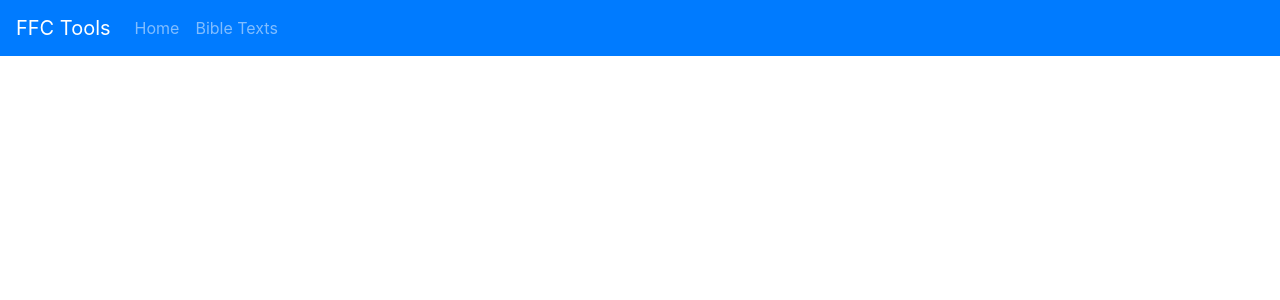
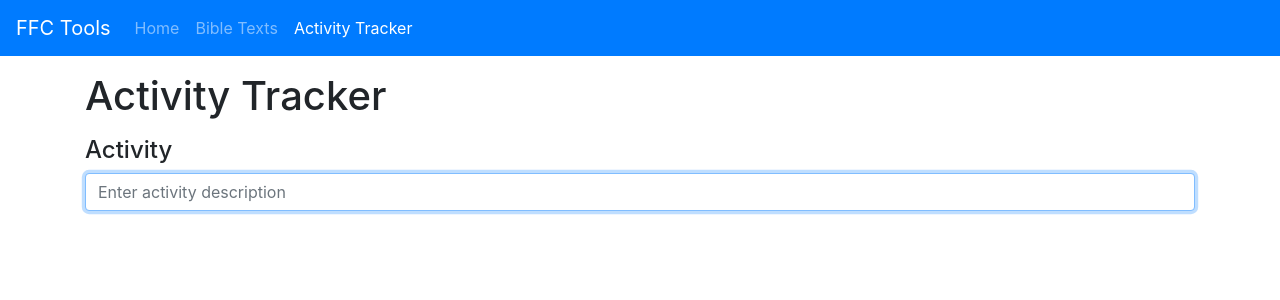
Before and after one commit to faithfc/ffc-tools, a Vue app: page /tracker in a window 1280 px wide. Shown: the top 300 px of the page. Built offline with nearby package versions, Linux system fonts and the light colour scheme.

Commit message:
Add Activity Tracker page

```diff
--- a/src/components/MainNavbar.vue
+++ b/src/components/MainNavbar.vue
@@ -17,6 +17,10 @@ export default {
           route: '/texts',
           name: 'Bible Texts',
         },
+        {
+          route: '/tracker',
+          name: 'Activity Tracker',
+        }
       ],
     }
   },
--- a/src/router/index.ts
+++ b/src/router/index.ts
@@ -2,6 +2,7 @@ import Vue from 'vue'
 import VueRouter from 'vue-router'
 import HomeView from '../views/HomeView.vue'
 import BibleTextsView from '../views/BibleTextsView.vue'
+import ActivityTrackerView from '../views/ActivityTrackerView.vue'
 
 Vue.use(VueRouter)
 
@@ -19,6 +20,11 @@ const router = new VueRouter({
       name: 'texts',
       component: BibleTextsView,
     },
+    {
+      path: '/tracker',
+      name: 'tracker',
+      component: ActivityTrackerView,
+    },
   ],
 })
 
--- /dev/null
+++ b/src/views/ActivityTrackerView.vue
@@ -0,0 +1,57 @@
+<script lang="ts">
+import Vue from 'vue'
+
+export default Vue.extend({
+  name: 'ActivityTrackerView',
+  mounted() {
+    window.addEventListener('keydown', this.handleKeyPress)
+    this.focusActivityInput()
+  },
+  destroyed() {
+    window.removeEventListener('keydown', this.handleKeyPress)
+  },
+  data() {
+    return {
+      readyForKeyEntry: true,
+      form: {
+        activity: '',
+      },
+    }
+  },
+  methods: {
+    handleKeyPress(event: KeyboardEvent) {
+      if (!this.readyForKeyEntry) return
+      if (event.key === 'Enter') {
+        const isFormFocused = document.activeElement && document.activeElement.classList.contains('is-form-element')
+        if (!isFormFocused) {
+          this.focusActivityInput()
+        }
+      }
+    },
+    focusActivityInput() {
+      (this.$refs.activity as HTMLElement).focus()
+    },
+  },
+})
+</script>
+
+<template>
+  <b-container>
+    <main>
+      <h1 class="my-3">Activity Tracker</h1>
+
+      <div class="my-3">
+        <h4>Activity</h4>
+        <b-input
+            ref="activity"
+            v-model="form.activity"
+            class="mb-2 is-form-element"
+            placeholder="Enter activity description"
+            tabindex="10"
+        />
+      </div>
+
+      <div tabindex="100" @focus="focusActivityInput"></div>
+    </main>
+  </b-container>
+</template>
```
